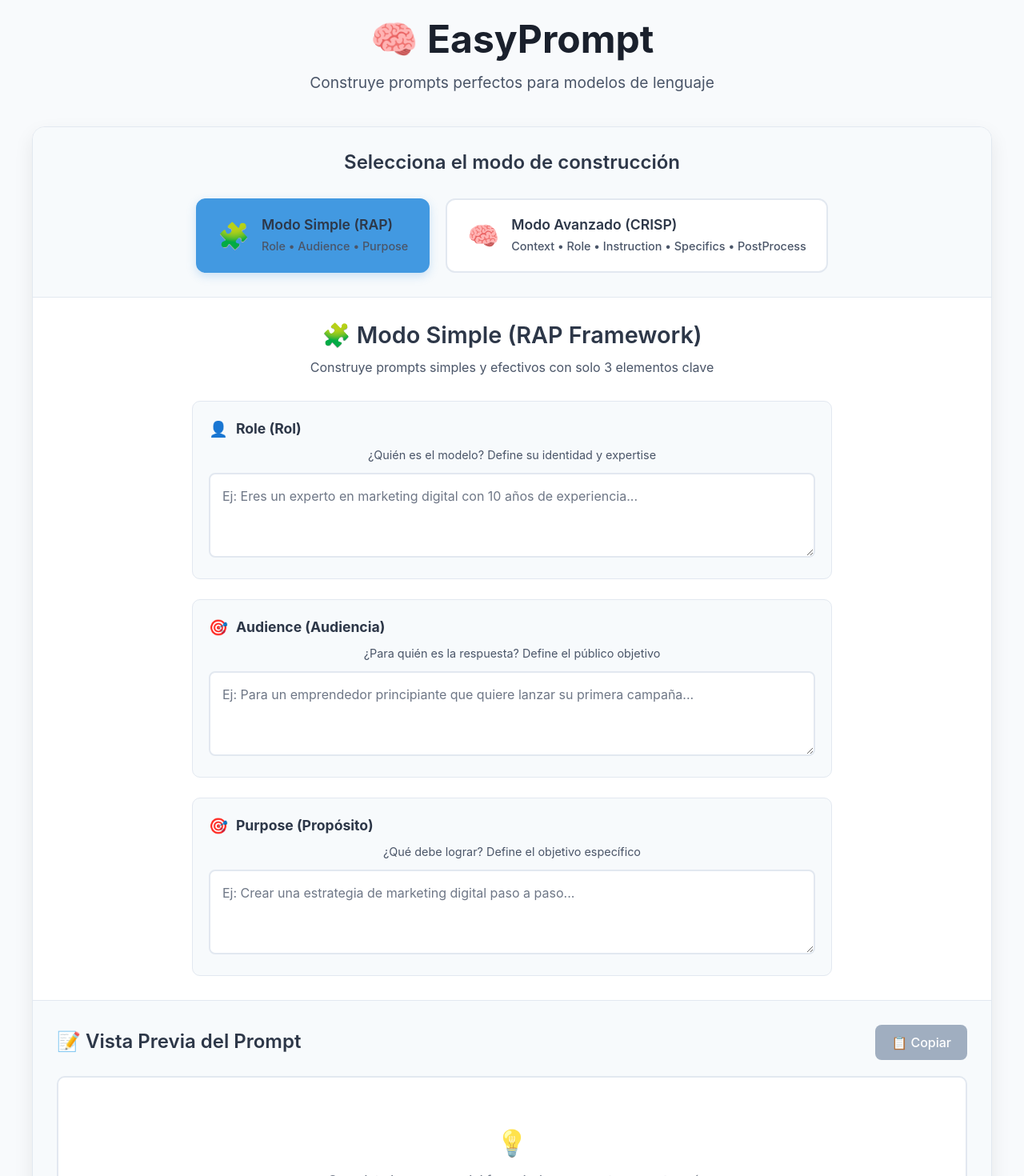
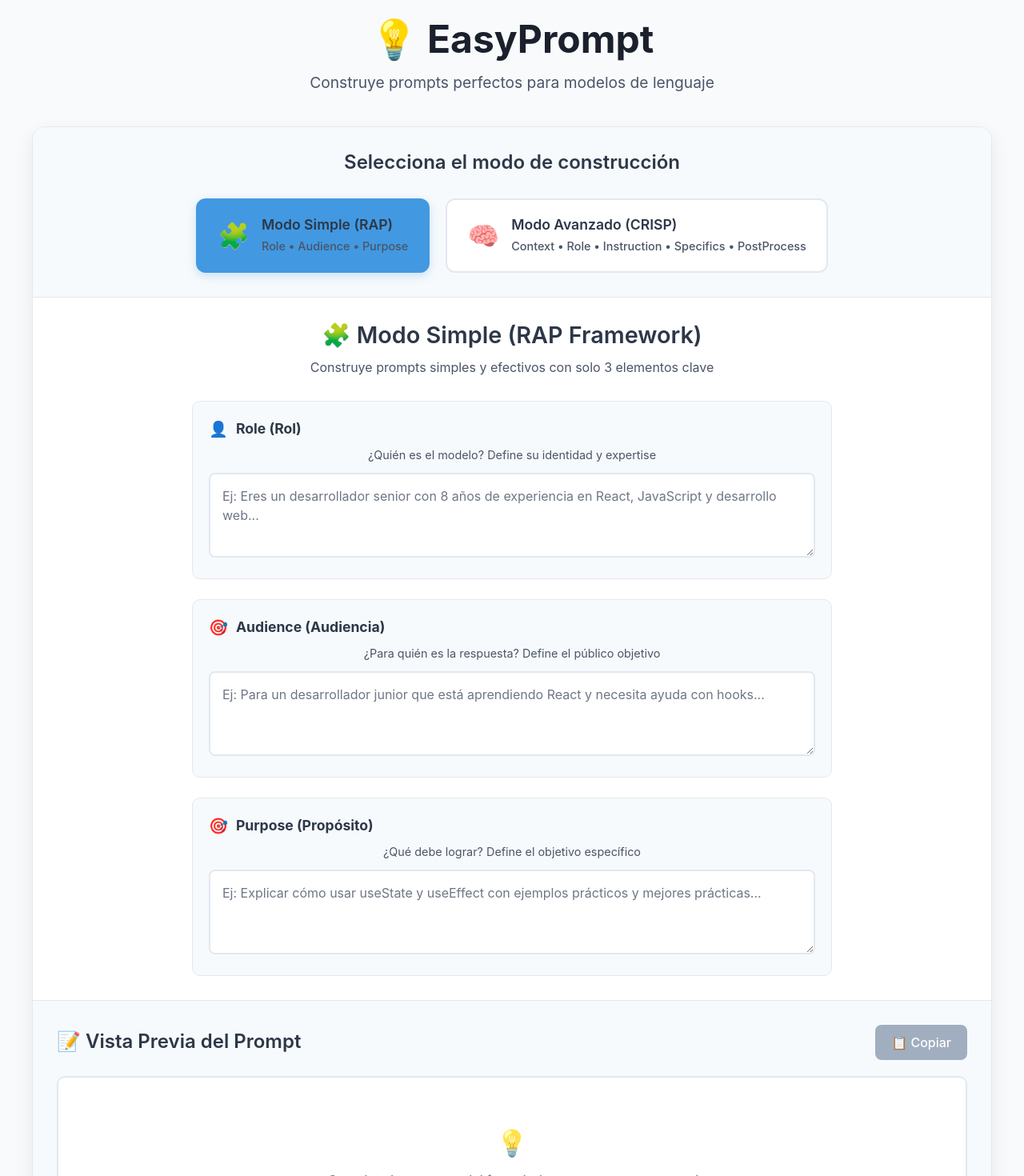
Before and after one commit to afreireo/EasyPrompt, a React (Vite) app: page / in a window 1280 px wide. Shown: the top 1470 px of the page at 80% size. Built offline with nearby package versions, Linux system fonts and the light colour scheme.

Commit message:
Cambios en diseño

```diff
--- a/src/App.jsx
+++ b/src/App.jsx
@@ -53,7 +53,7 @@ function App() {
   return (
     <div className="app">
       <header className="app-header">
-        <h1>🧠 EasyPrompt</h1>
+        <h1>💡 EasyPrompt</h1>
         <p>Construye prompts perfectos para modelos de lenguaje</p>
       </header>
 
--- a/src/components/RAPForm.jsx
+++ b/src/components/RAPForm.jsx
@@ -23,7 +23,7 @@ const RAPForm = ({ fields, onFieldChange }) => {
             id="role"
             value={fields.role}
             onChange={(e) => handleChange('role', e.target.value)}
-            placeholder="Ej: Eres un experto en marketing digital con 10 años de experiencia..."
+            placeholder="Ej: Eres un desarrollador senior con 8 años de experiencia en React, JavaScript y desarrollo web..."
             rows={3}
           />
         </div>
@@ -38,7 +38,7 @@ const RAPForm = ({ fields, onFieldChange }) => {
             id="audience"
             value={fields.audience}
             onChange={(e) => handleChange('audience', e.target.value)}
-            placeholder="Ej: Para un emprendedor principiante que quiere lanzar su primera campaña..."
+            placeholder="Ej: Para un desarrollador junior que está aprendiendo React y necesita ayuda con hooks..."
             rows={3}
           />
         </div>
@@ -53,7 +53,7 @@ const RAPForm = ({ fields, onFieldChange }) => {
             id="purpose"
             value={fields.purpose}
             onChange={(e) => handleChange('purpose', e.target.value)}
-            placeholder="Ej: Crear una estrategia de marketing digital paso a paso..."
+            placeholder="Ej: Explicar cómo usar useState y useEffect con ejemplos prácticos y mejores prácticas..."
             rows={3}
           />
         </div>
```
Also changed, not shown: index.html (line endings or trailing spaces).
